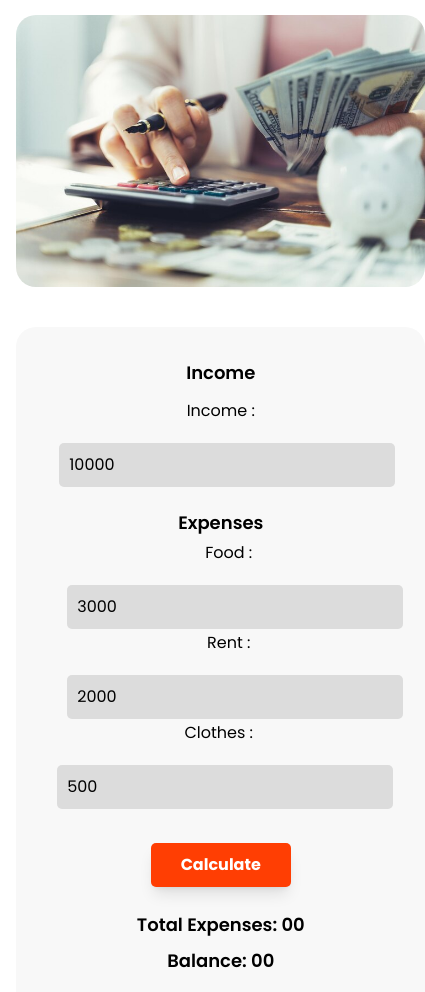
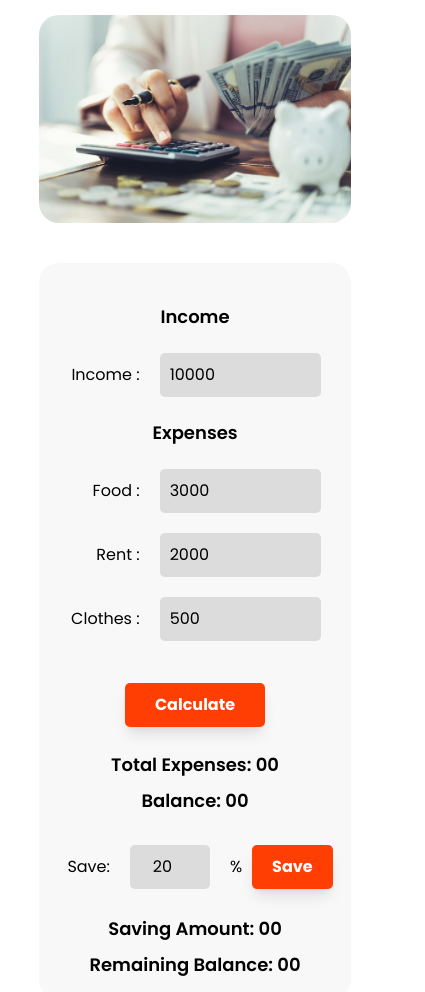
Before and after one commit to mahfuz-moyeen/moneybank, a plain HTML site: page index.html in a window 390 px wide. Shown: the part 101-1093 px from the top of the page, 425 px wide, since content can reach past the window. Drawn offline with nearby package versions, Linux system fonts and the light colour scheme.

Commit message:
fix responsive

```diff
--- a/css/style.css
+++ b/css/style.css
@@ -7,7 +7,10 @@ body{
 header h1{
     color: #ff3e03;
 }
-
+main{
+    width: 80%;
+    margin:0 auto;
+}
 /* image section  */
 .image-section img{
     border-radius: 20px;
@@ -15,11 +18,15 @@ header h1{
 }
 
 /* calculator section  */
+.calculator-section p{
+    font-size: 16px;
+    margin: 10px;
+}
 .calculator-section input{
     padding: 10px;
     background: #DCDCDC;
     border-radius: 5px;
-    margin: 20px 2px 2px 15px;
+    margin: 10px;
 }
 .calculator-section{
     background-color: #F8F8F8;
@@ -34,14 +41,9 @@ header h1{
 
 /* save section  */
 
-.save-section input{
-    width: 100px;
-    text-align: center;
-    border-radius: 5px;
-}
 .save-section button{
     color: #FFFFFF;
-    padding: 10px 30px;
+    padding: 10px 20px;
     background: #ff3e03;
     border-radius: 5px;
 }
--- a/index.html
+++ b/index.html
@@ -28,9 +28,9 @@
     </header>
 
     <!-- main  -->
-    <main class="w-11/12 mx-auto">
+    <main>
         <!-- money bank section  -->
-        <section class="grid sm:grid-cols-2 gap-10 mb-10">
+        <section class="grid grid-cols-1 md:grid-cols-2 gap-10 mb-10">
 
             <!-- image section  -->
             <div class="image-section">
@@ -38,34 +38,43 @@
             </div>
 
             <!-- money calculation section  -->
-            <section class="calculator-section p-5 text-center">
+            <section class="calculator-section px-5 text-center">
                 <!-- income section -->
                 <section>
                     <!-- income input -->
-                    <div class="income-section">
-                        <h2 class="text-lg text-center font-semibold my-3">Income</h2>
-                        <p>Income :
-                            <input id="income-input" type="number" name="" value="10000">
-                        </p>
+                    <div class="income-section sm:w-11/12">
+                        <h2 class="text-lg text-center font-semibold mt-10 mb-3">Income</h2>
+
+                        <div class="grid grid-cols-3 items-baseline">
+                            <p class="text-right">Income :</p>
+                            <input id="income-input" class="col-span-2" type="number" name="" value="10000">
+                        </div>
                     </div>
+
                     <!-- expenses input  -->
-                    <div class="expenses">
-                        <h2 class="text-lg text-center font-semibold mt-5 mb-1">Expenses</h2>
-                        <p class="ml-4">Food :
-                            <input id="food-input" class="mx-2" type="number" name="" value="3000">
-                        </p>
-                        <p class="ml-4">Rent :
-                            <input id="rent-input" type="number" name="" value="2000">
-                        </p>
-                        <p class="-ml-1">Clothes :
-                            <input id="clothes-input" type="number" name="" value="500">
-                        </p>
+                    <div class="expenses sm:w-11/12">
+                        <h2 class="text-lg text-center font-semibold mt-3 mb-3">Expenses</h2>
+
+                        <div class="grid grid-cols-3 justify-center items-baseline">
+                            <p class="text-right">Food :</p>
+                            <input id="food-input" class="col-span-2" type="number" name="" value="3000">
+                        </div>
+
+                        <div class="grid grid-cols-3 justify-center items-baseline">
+                            <p class="text-right">Rent :</p>
+                            <input id="rent-input" class="col-span-2" type="number" name="" value="2000">
+                        </div>
+
+                        <div class="grid grid-cols-3 justify-center items-baseline">
+                            <p class="text-right">Clothes :</p>
+                            <input id="clothes-input" class="col-span-2" type="number" name="" value="500">
+                        </div>
                     </div>
 
                     <button id="calculate-button" class="font-bold shadow-lg mt-8 mb-2">Calculate</button>
 
                     <!-- expenses result  -->
-                    <div>
+                    <div class="mb-5">
                         <h2 class="text-lg text-center font-semibold mt-4 mb-2">Total Expenses: <span
                                 id="total-expenses">00</span></h2>
 
@@ -80,14 +89,14 @@
                 <!-- saving section -->
                 <section>
                     <!-- saving input  -->
-                    <div class="save-section flex justify-center gap-5 items-baseline">
-                        <p>Save:</p>
-                        <input class="" id="save-input" type="number" name="" value="20">
-                        <p>%</p>
+                    <div class="save-section flex justify-center items-baseline">
+                        <p class="text-right">Save:</p>
+                        <input class="w-20 sm:w-30 text-center" id="save-input" type="number" name="" value="20">
+                        <p class="mx-1">%</p>
                         <button id="save-button" class="font-bold shadow-lg">Save</button>
                     </div>
                     <!-- saving result  -->
-                    <div>
+                    <div class="mb-5">
                         <h2 class="text-lg text-center font-semibold mt-4 mb-2">Saving Amount: <span
                                 id="save-amount">00</span></h2>
 
```
